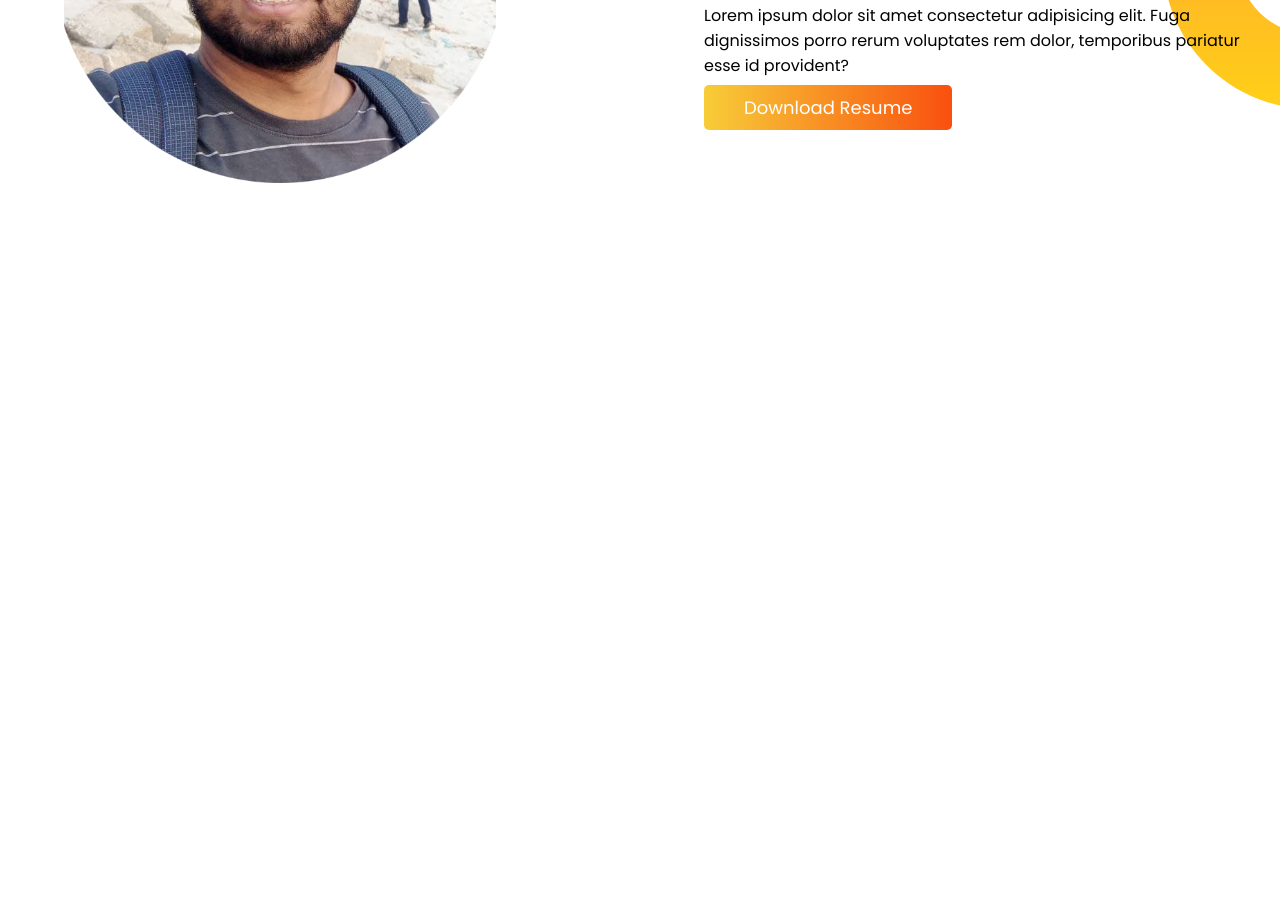
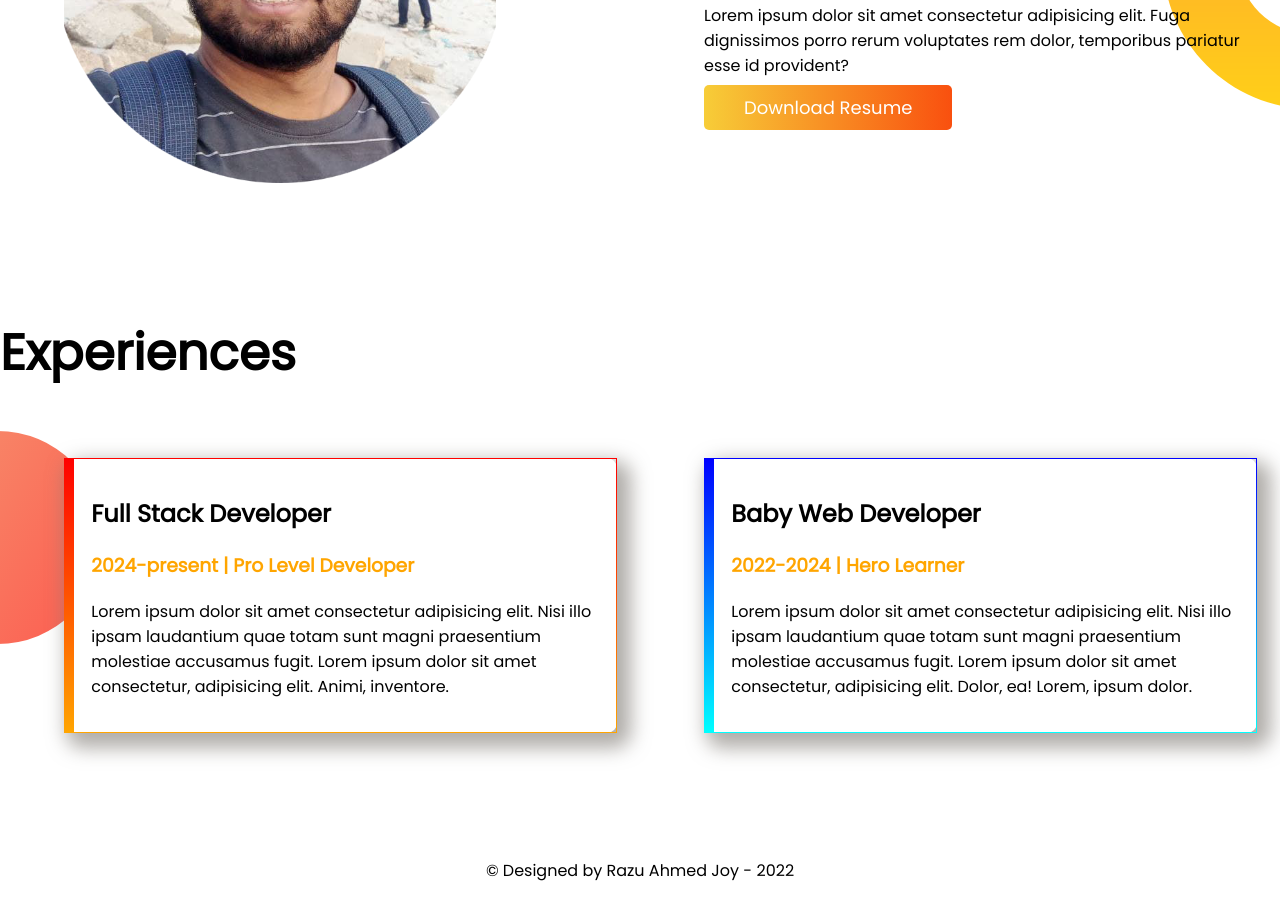
Before and after one commit to razuahmedjoy/developer-portfolio, a plain HTML site: page index.html in a window 1280 px wide. Shown: the part 1038-1937 px from the top of the page. Before the commit the page ends 1354 px from the top, so only its background shows below. Drawn offline with Linux system fonts and the light colour scheme.

Commit message:
footer and experience added

```diff
--- a/index.html
+++ b/index.html
@@ -13,7 +13,7 @@
 </head>
 
 <body>
-    <section class="top-banner">
+    <section class="top-banner flex-container">
         <div class="half-width">
             <h1>Welcome To</h1>
             <h1><span class="orange-color">Razu Ahmed Joy's</span> World!</h1>
@@ -30,18 +30,48 @@
         </div>
     </section>
 
-    <section class="dream-big">
+    <section class="dream-big flex-container">
         <div class="half-width">
             <img src="images/razu3.png" alt="razu2">
         </div>
         <div class="half-width">
             <h1>Dream Big</h1>
             <h3>Become a Web Developer</h3>
-            <p>Lorem ipsum dolor sit amet consectetur adipisicing elit. Fuga dignissimos porro rerum voluptates rem dolor, temporibus pariatur esse id provident?</p>
+            <p>Lorem ipsum dolor sit amet consectetur adipisicing elit. Fuga dignissimos porro rerum voluptates rem
+                dolor, temporibus pariatur esse id provident?</p>
             <a href="#" class="link-btn" target="_blank">Download Resume</a>
         </div>
     </section>
 
+    <section class="experience-area">
+        <h1>Experiences</h1>
+        <div class="flex-container">
+            <div class="half-width">
+                <div id="full-stack-experience" class="card">
+                    <h2>Full Stack Developer</h2>
+                    <h3 class="orange-color">2024-present | Pro Level Developer</h3>
+                    <p>Lorem ipsum dolor sit amet consectetur adipisicing elit. Nisi illo ipsam laudantium quae totam
+                        sunt
+                        magni praesentium molestiae accusamus fugit. Lorem ipsum dolor sit amet consectetur, adipisicing
+                        elit. Animi, inventore.</p>
+                </div>
+            </div>
+            <div class="half-width">
+                <div id="web-dev-experience" class="card">
+                    <h2>Baby Web Developer</h2>
+                    <h3 class="orange-color">2022-2024 | Hero Learner</h3>
+                    <p>Lorem ipsum dolor sit amet consectetur adipisicing elit. Nisi illo ipsam laudantium quae totam
+                        sunt
+                        magni praesentium molestiae accusamus fugit. Lorem ipsum dolor sit amet consectetur, adipisicing
+                        elit. Dolor, ea! Lorem, ipsum dolor.</p>
+                </div>
+            </div>
+        </div>
+    </section>
+    <footer>
+        <p>&copy; Designed by Razu Ahmed Joy - 2022</p>
+    </footer>
+
 </body>
 
 </html>
--- a/style.css
+++ b/style.css
@@ -11,7 +11,7 @@ h1{
     color: orange;
 }
 
-section{
+.flex-container{
     padding: 2% 0;
     display: flex;
     align-items: center;
@@ -50,3 +50,33 @@ section{
     background-repeat: no-repeat;
     background-position: right;
 }
+.card {
+    background:#fff;
+    padding: 3%;
+    border: solid 1px orange;
+    box-shadow: 8px 9px 19px 6px #837f79a3;
+    border-radius: 10px;
+    margin-right: 4%;
+
+}
+#web-dev-experience{
+    border-image:linear-gradient(blue,cyan);
+    border-image-slice: 1;
+    border-left: 10px solid;
+
+}
+
+#full-stack-experience{
+    border-image:linear-gradient(red,orange);
+    border-image-slice: 1;
+    border-left: 10px solid;
+}
+.experience-area{
+    background-image: url(images/exp-bg.png);
+    background-repeat: no-repeat;
+    background-position: left;
+}
+
+footer p{
+    text-align: center;
+}
```
Also changed, not shown: images/exp-bg.png (added), images/razu2.jpg (deleted), images/razu2.png (deleted).
